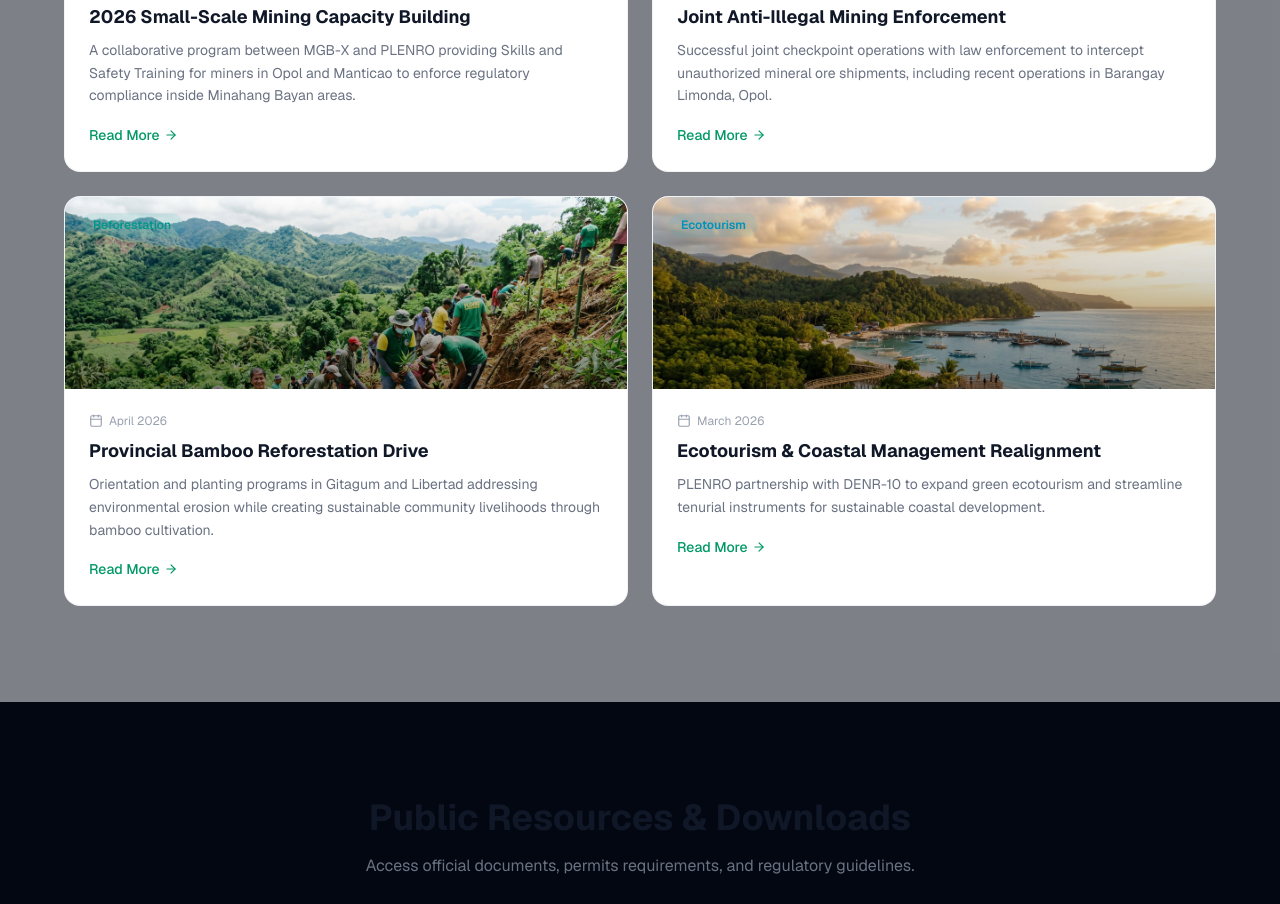
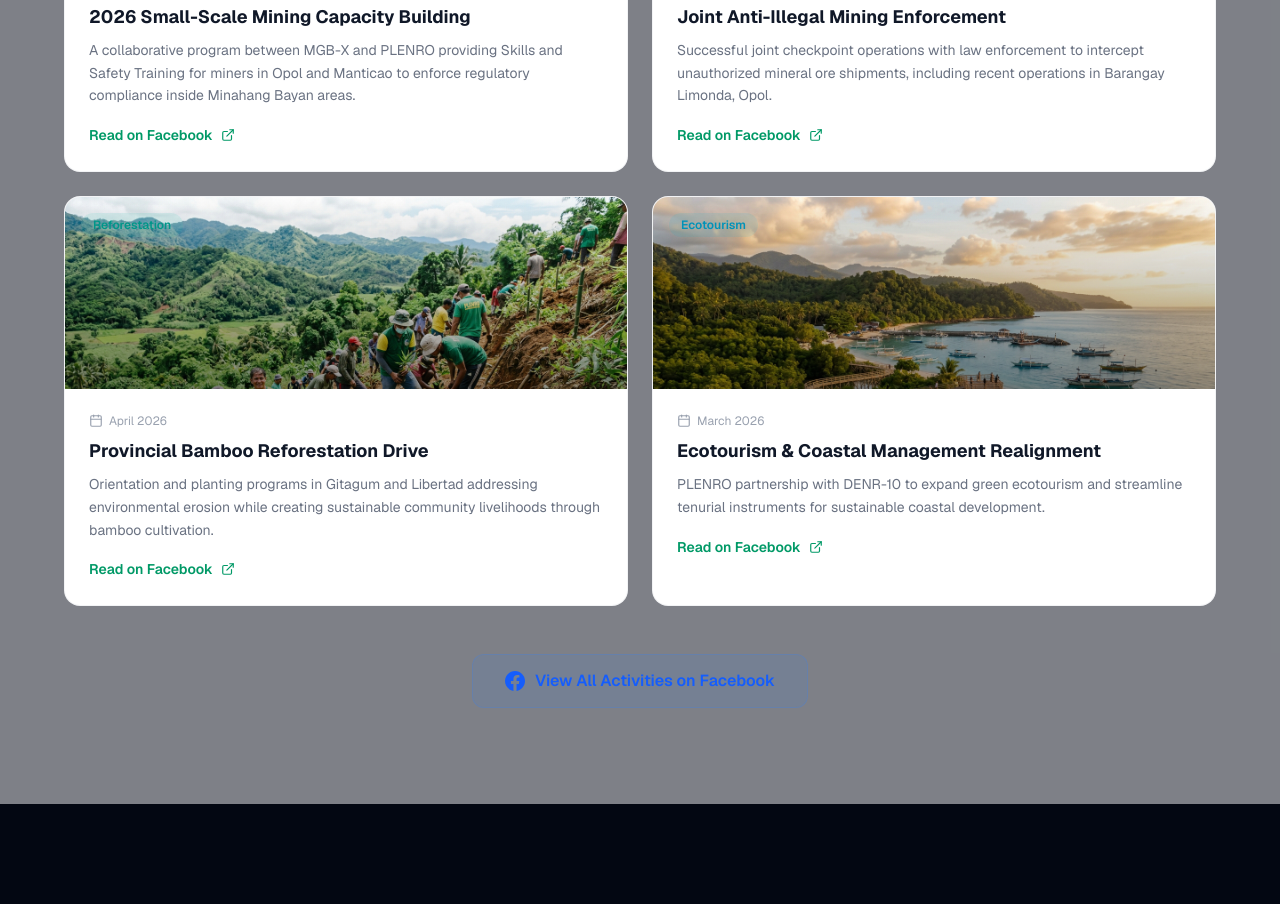
Before and after one commit to angelorabaya/PLENROLANDINGPAGE, a Next.js app: page / in a window 1280 px wide. Shown: the part 3920-4824 px from the top of the page. Built offline with nearby package versions, Linux system fonts and the light colour scheme.

Commit message:
feat: link activity cards and add View All button for Facebook feed

```diff
--- a/src/components/landing/news-section.tsx
+++ b/src/components/landing/news-section.tsx
@@ -12,6 +12,7 @@ const newsItems = [
     title: '2026 Small-Scale Mining Capacity Building',
     description:
       'A collaborative program between MGB-X and PLENRO providing Skills and Safety Training for miners in Opol and Manticao to enforce regulatory compliance inside Minahang Bayan areas.',
+    url: 'https://www.facebook.com/profile.php?id=61581984893275',
   },
   {
     image: '/images/checkpoint-enforcement.jpg',
@@ -21,6 +22,7 @@ const newsItems = [
     title: 'Joint Anti-Illegal Mining Enforcement',
     description:
       'Successful joint checkpoint operations with law enforcement to intercept unauthorized mineral ore shipments, including recent operations in Barangay Limonda, Opol.',
+    url: 'https://www.facebook.com/profile.php?id=61581984893275',
   },
   {
     image: '/images/bamboo-reforestation.jpg',
@@ -30,6 +32,7 @@ const newsItems = [
     title: 'Provincial Bamboo Reforestation Drive',
     description:
       'Orientation and planting programs in Gitagum and Libertad addressing environmental erosion while creating sustainable community livelihoods through bamboo cultivation.',
+    url: 'https://www.facebook.com/profile.php?id=61581984893275',
   },
   {
     image: '/images/ecotourism-coastal.jpg',
@@ -39,6 +42,7 @@ const newsItems = [
     title: 'Ecotourism & Coastal Management Realignment',
     description:
       'PLENRO partnership with DENR-10 to expand green ecotourism and streamline tenurial instruments for sustainable coastal development.',
+    url: 'https://www.facebook.com/profile.php?id=61581984893275',
   },
 ]
 
@@ -103,16 +107,39 @@ export default function NewsSection() {
                   {item.description}
                 </p>
                 <a
-                  href="#"
-                  className="inline-flex items-center gap-1 text-sm font-medium text-emerald-600 dark:text-emerald-400 group-hover:gap-2 transition-all"
+                  href={item.url}
+                  target="_blank"
+                  rel="noopener noreferrer"
+                  className="inline-flex items-center gap-1 text-sm font-semibold text-emerald-600 dark:text-emerald-400 hover:text-emerald-700 dark:hover:text-emerald-300 transition-colors"
                 >
-                  Read More
-                  <ArrowRight size={14} />
+                  Read on Facebook
+                  <ExternalLink size={14} className="ml-1" />
                 </a>
               </div>
             </motion.div>
           ))}
         </div>
+
+        {/* View All Button */}
+        <motion.div
+          initial={{ opacity: 0, y: 20 }}
+          whileInView={{ opacity: 1, y: 0 }}
+          viewport={{ once: true }}
+          transition={{ duration: 0.5, delay: 0.3 }}
+          className="mt-12 text-center"
+        >
+          <a
+            href="https://www.facebook.com/profile.php?id=61581984893275"
+            target="_blank"
+            rel="noopener noreferrer"
+            className="inline-flex items-center gap-2.5 px-8 py-3.5 rounded-xl bg-blue-500/10 hover:bg-blue-500/20 border border-blue-500/20 text-blue-600 dark:text-blue-400 font-semibold hover:scale-105 transition-all duration-300"
+          >
+            <svg className="w-5 h-5 fill-current" viewBox="0 0 24 24">
+              <path d="M24 12.073c0-6.627-5.373-12-12-12s-12 5.373-12 12c0 5.99 4.388 10.954 10.125 11.854v-8.385H7.078v-3.47h3.047V9.43c0-3.007 1.792-4.669 4.533-4.669 1.312 0 2.686.235 2.686.235v2.953H15.83c-1.491 0-1.956.925-1.956 1.874v2.25h3.328l-.532 3.47h-2.796v8.385C19.612 23.027 24 18.062 24 12.073z"/>
+            </svg>
+            View All Activities on Facebook
+          </a>
+        </motion.div>
       </div>
     </section>
   )
```
